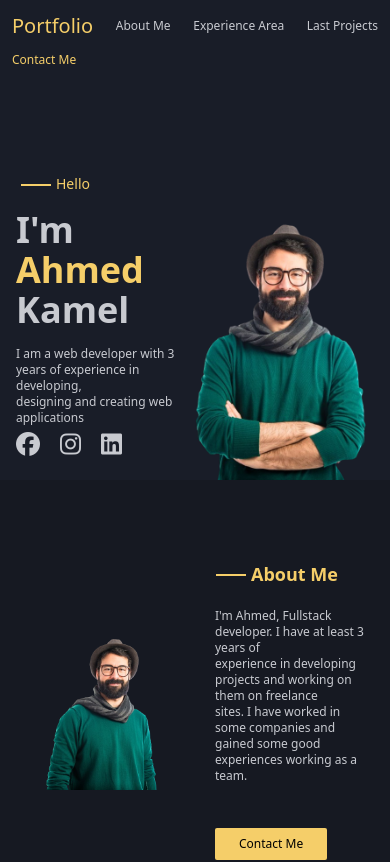
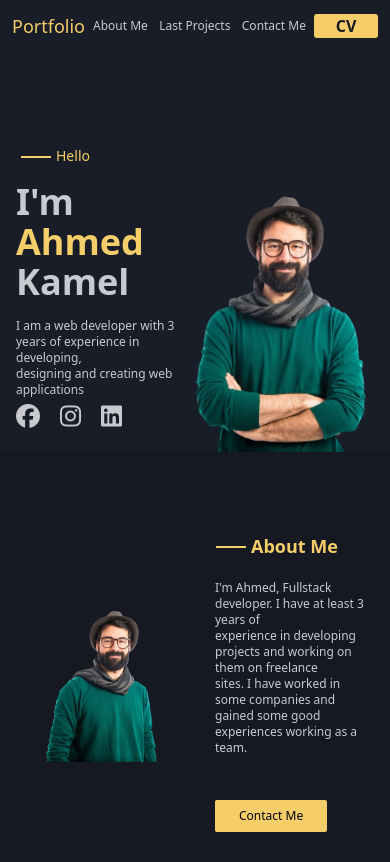
Before and after one commit to FYOTOL1/portfolio, a React (Vite) app: page / in a window 390 px wide. Shown: the top 862 px of the page. Built offline with nearby package versions, Linux system fonts and the light colour scheme.

Commit message:
Edit: Change Header Items And Make it Responsive

```diff
--- a/src/components/home/Header.tsx
+++ b/src/components/home/Header.tsx
@@ -7,18 +7,8 @@ type TNavLinks = {
 const Header = () => {
   const navLinks: TNavLinks[] = [
     {
-      name: "Portfolio",
-      path: "/",
-      className: "text-xl sm:text-3xl text-text-200 hover:text-opacity-100",
-    },
-    {
       name: "about me",
       path: "#about_me",
-      className: "text-xs sm:text-sm md:text-base",
-    },
-    {
-      name: "experience area",
-      path: "#experience",
       className: "text-xs sm:text-sm md:text-base",
     },
     {
@@ -29,7 +19,7 @@ const Header = () => {
     {
       name: "contact me",
       path: "#contact_me",
-      className: "text-xs sm:text-sm md:text-base text-text-200",
+      className: "text-xs sm:text-sm md:text-base text-text-100",
     },
   ];
 
@@ -44,11 +34,21 @@ const Header = () => {
   ));
 
   return (
-    <div className="flex items-center w-full bg-main-100 py-3 h-20">
-      <div className="md:container px-3 md:p-0 w-full">
-        <ul className="flex justify-between flex-wrap gap-3 sm:gap-0 items-center w-full">
+    <div className="flex items-center w-full bg-main-100 py-3 h-15 sm:h-20">
+      <div className="md:container flex items-center gap-2 px-3 md:p-0 w-full">
+        <h1 className="text-lg sm:text-3xl text-text-200 hover:text-opacity-100">
+          Portfolio
+        </h1>
+        <ul className="flex justify-between flex-wrap gap-2 sm:gap-0 items-center max-w-[300px] w-full ms-auto">
           {navbarRender}
         </ul>
+        <form method="GET" action="/cv.pdf">
+          <input
+            className="text-main-200 font-semibold sm:mx-5 md:mx-10 w-16 sm:w-24 md:w-28 h-6 md:h-8 rounded-[3px] bg-text-200 transition-all hover:opacity-80 cursor-pointer"
+            type="submit"
+            value={"CV"}
+          />
+        </form>
       </div>
     </div>
   );
```
Also changed, not shown: 1 other file (tests, documents, lock files or other folders).
